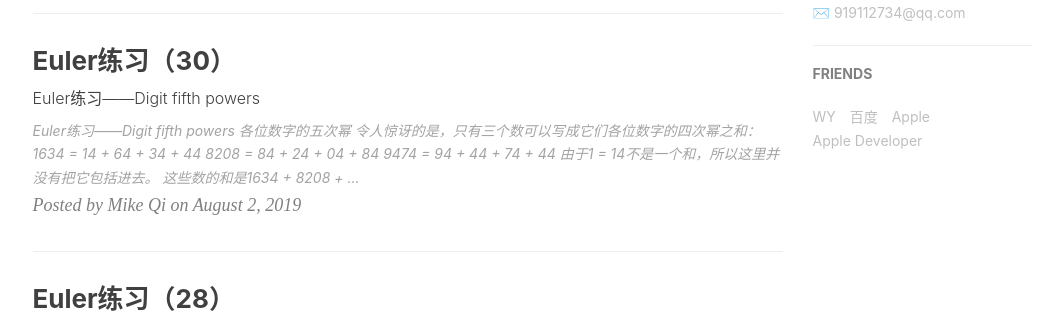
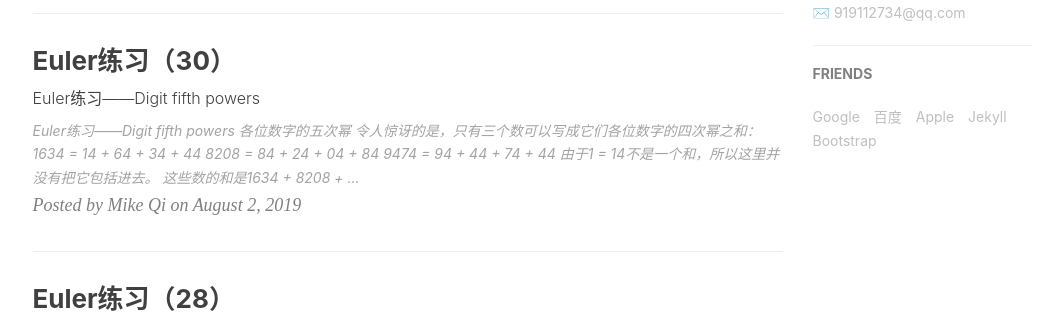
Before and after one commit to qiletian666/qiletian666.github.io, a Jekyll site: the page built from index.html, in a window 1280 px wide and 900 px high, scrolled down 747 px. Shown: the part 152-465 px from the top of the window, without its empty margins (135-1177 px from the left). Built offline with Jekyll 4.4.1, drawn with Linux system fonts in a browser that asks for light colours; nearby versions of some CDN libraries; the list of posts is cut into pages by our own code; comment, search, counter and statistics services are not loaded.

Commit message:
Update _config.yml

```diff
--- a/_config.yml
+++ b/_config.yml
@@ -98,8 +98,8 @@ service-worker: true
 # Friends
 friends: [
     {
-        title: "WY",
-        href: "http://zhengwuyang.com"
+        title: "Google",
+        href: "http://google.com"
     },{
         title: "百度",
         href: "http://www.baidu.com"
@@ -107,7 +107,10 @@ friends: [
         title: "Apple",
         href: "https://apple.com"
     },{
-        title: "Apple Developer",
-        href: "https://developer.apple.com/"
+        title: "Jekyll",
+        href: "http://jekyllcn.com"
+    },{
+        title: "Bootstrap",
+        href: "https://www.bootcss.com/"
     }
 ]
```
